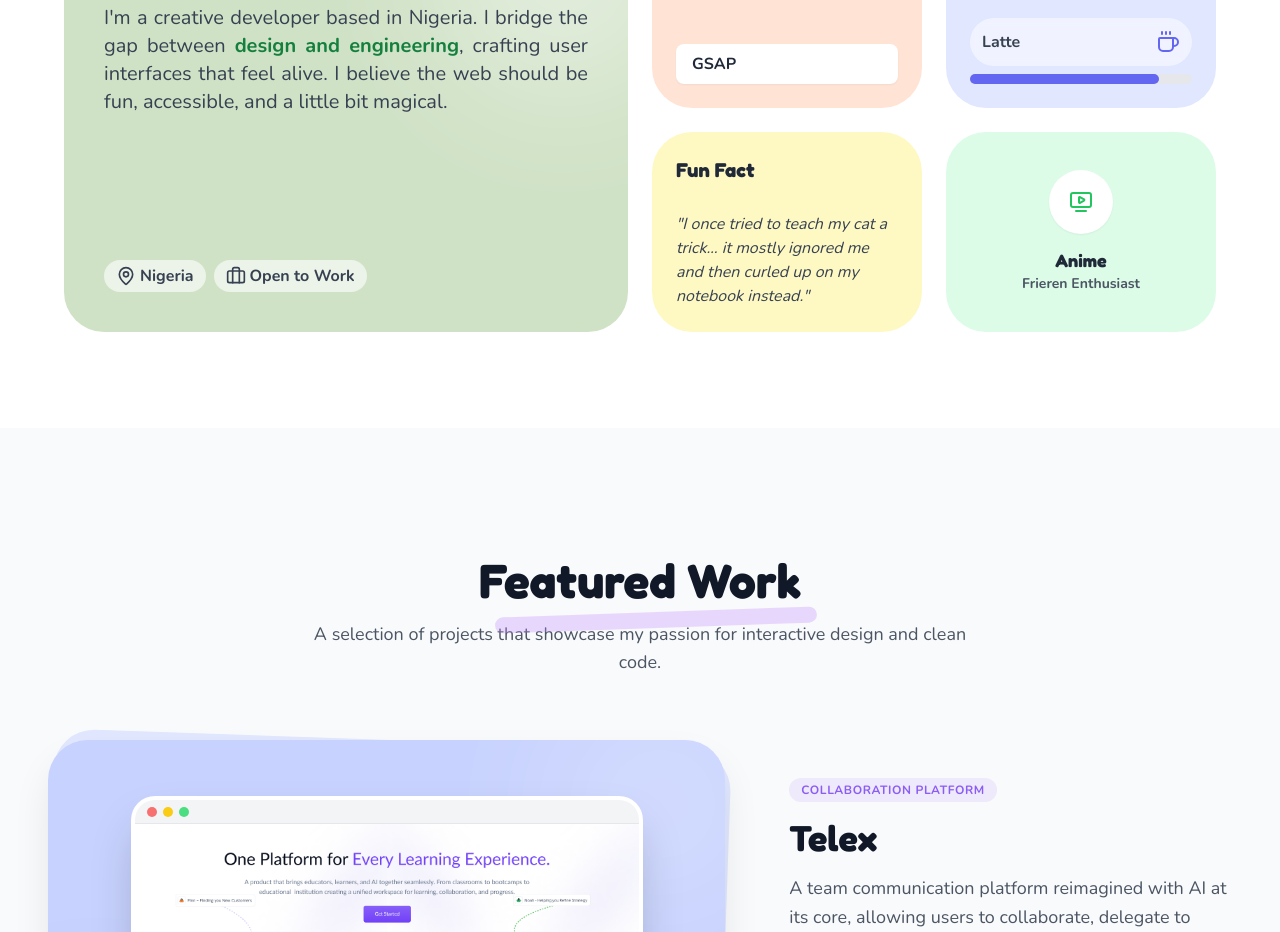
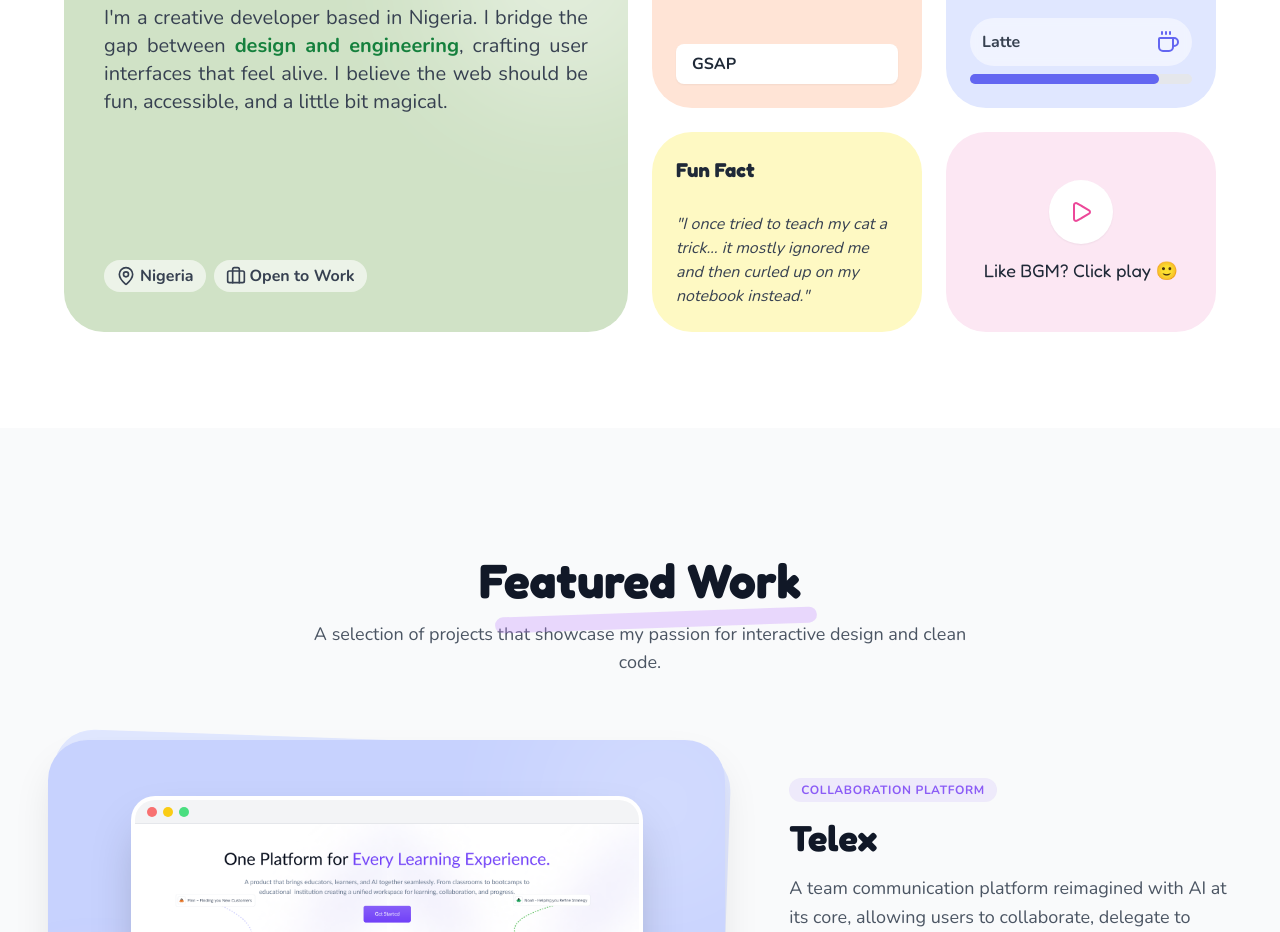
Before and after one commit to xieumar/Portfolio-2.0, a Next.js app: page / in a window 1280 px wide. Shown: the part 1100-2032 px from the top of the page. Built offline with nearby package versions, Linux system fonts and the light colour scheme.

Commit message:
Feat(About): add background music with toggle control.

```diff
--- a/src/app/components/AboutSection.tsx
+++ b/src/app/components/AboutSection.tsx
@@ -1,7 +1,8 @@
 'use client'
 
-import { MapPin, Briefcase, GraduationCap, Coffee, TvMinimalPlay } from 'lucide-react'
+import { MapPin, Briefcase, GraduationCap, Coffee } from 'lucide-react'
 import { motion, Variants, Transition } from 'framer-motion'
+import BackgroundMusicIcon from '@/components/ui/about/BGM'
 
 const transition: Transition = { type: 'spring', bounce: 0.3, duration: 0.6 }
 
@@ -121,24 +122,22 @@ export default function AboutSection() {
             </p>
           </motion.div>
 
-          {/* Gaming */}
+          {/* BGM */}
           <motion.div
-            className="col-span-1 md:col-span-1 row-span-1 bg-green-100 dark:bg-green-900/40 rounded-3xl p-6 flex flex-col items-center justify-center text-center group hover:shadow-xl transition-shadow duration-300"
+            className="col-span-1 md:col-span-1 row-span-1 bg-pink-100 dark:bg-pink-700 rounded-3xl p-6 flex flex-col items-center justify-center text-center group hover:shadow-xl transition-shadow duration-300"
             initial="offscreen"
             whileInView="onscreen"
             viewport={{ once: true, amount: 0.3 }}
             variants={cardVariants}
           >
-            <div className="w-16 h-16 bg-white dark:bg-gray-800 rounded-full flex items-center justify-center mb-3 shadow-sm group-hover:rotate-12 transition-transform">
-              <TvMinimalPlay className="text-green-500" />
+            <div className="w-16 h-16 bg-white dark:bg-gray-800 rounded-full flex items-center justify-center mb-3 shadow-sm  transition-transform">
+              <BackgroundMusicIcon />
             </div>
-            <h4 className="font-display text-lg font-bold text-gray-800 dark:text-white">
-              Anime
+            <h4 className="font-display text-lg text-gray-800 dark:text-white">
+              Like BGM? Click play 🙂
             </h4>
-            <span className="text-sm text-gray-600 dark:text-gray-400 font-bold">
-              Frieren Enthusiast
-            </span>
           </motion.div>
+
         </div>
       </div>
     </section>
--- /dev/null
+++ b/src/components/ui/about/BGM.tsx
@@ -0,0 +1,34 @@
+'use client'
+
+import { useRef, useState } from 'react'
+import { Play, Pause } from 'lucide-react'
+
+export default function BackgroundMusicIcon() {
+  const audioRef = useRef<HTMLAudioElement>(null)
+  const [playing, setPlaying] = useState(false)
+
+  const toggleMusic = () => {
+    if (!audioRef.current) return
+    if (playing) {
+      audioRef.current.pause()
+    } else {
+      audioRef.current.play()
+    }
+    setPlaying(!playing)
+  }
+
+  return (
+    <>
+
+      <audio ref={audioRef} src="/bgm.m4a" loop />
+
+
+      <button
+        onClick={toggleMusic}
+        className="flex items-center justify-center w-full h-full text-pink-500 dark:text-pink-900"
+      >
+        {playing ? <Pause size={24} /> : <Play size={24} />}
+      </button>
+    </>
+  )
+}
```
Also changed, not shown: 1 other file (tests, documents, lock files or other folders).
